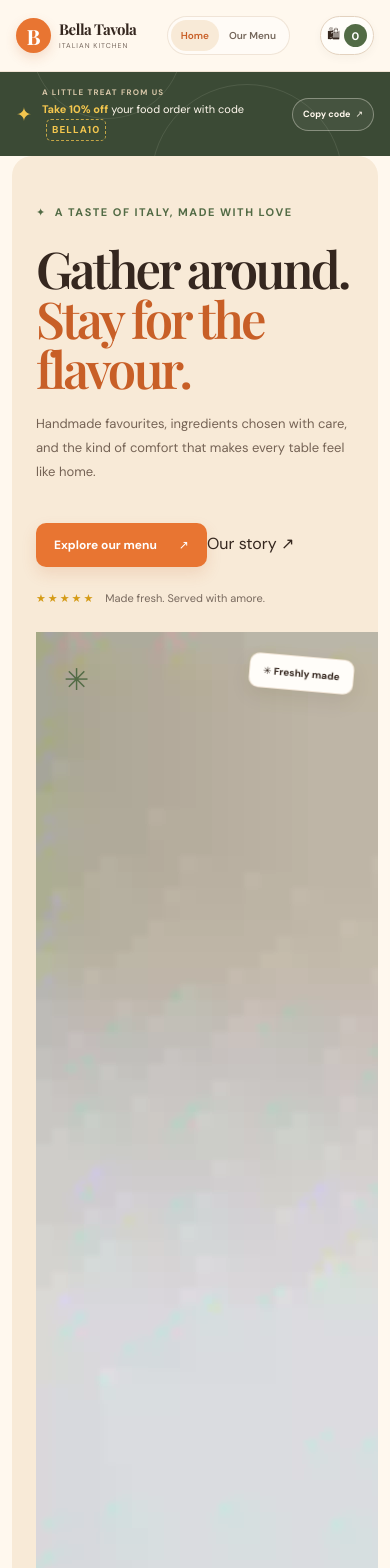
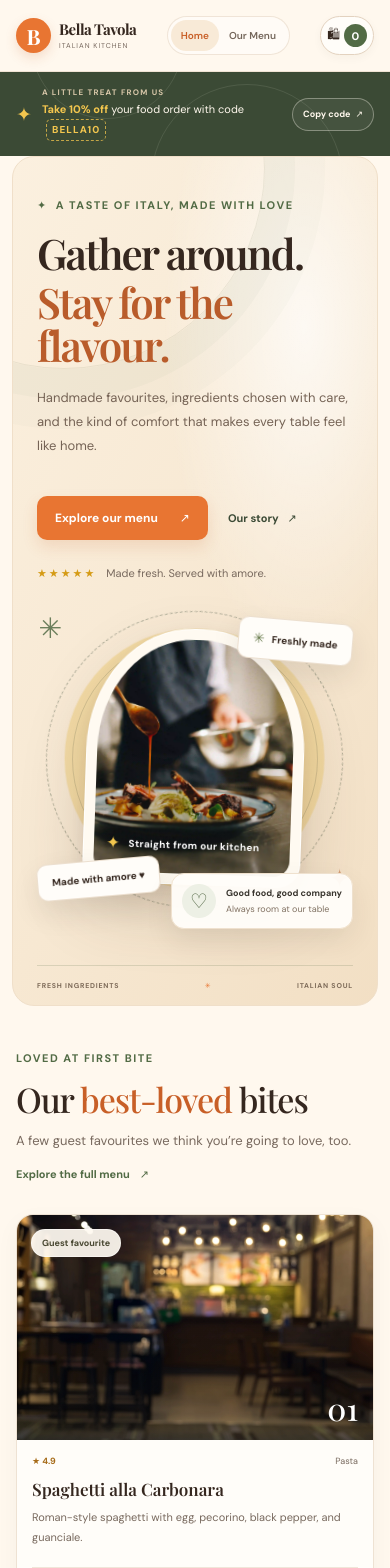
Before and after one commit to hadiswebpro/Bella-Tavola, a React (Vite) app: page / in a window 390 px wide. Shown: the top 1568 px of the page. Built offline with nearby package versions, Linux system fonts and the light colour scheme.

Commit message:
Style photo-led hero section with subtle animations and responsive layout

```diff
--- a/src/App.css
+++ b/src/App.css
@@ -890,3 +890,127 @@ button { cursor: pointer; }
     transition: none !important;
   }
 }
+
+
+/* Refined photo-led hero */
+.hero-section {
+  width: min(1320px, calc(100% - 48px));
+  min-height: 560px;
+  grid-template-columns: minmax(0, .95fr) minmax(0, 1.05fr);
+  gap: clamp(24px, 4vw, 60px);
+  padding: 58px clamp(28px, 6vw, 86px) 82px;
+  border: 1px solid #f0dfc9;
+  background:
+    radial-gradient(ellipse at 80% 20%, rgb(255 255 255 / 72%), transparent 34%),
+    linear-gradient(120deg, #fbf0df 0%, #f7e8d2 56%, #f2dfc4 100%);
+  isolation: isolate;
+}
+.hero-section::before {
+  position: absolute;
+  z-index: -1;
+  top: -190px;
+  left: -150px;
+  width: 400px;
+  height: 400px;
+  border: 1px solid rgb(83 104 65 / 10%);
+  border-radius: 50%;
+  box-shadow: 0 0 0 30px rgb(83 104 65 / 3%), 0 0 0 60px rgb(83 104 65 / 2%);
+  content: "";
+}
+.hero-section__content { max-width: 530px; animation: hero-copy-enter .8s both; }
+.hero-section h1 { max-width: 620px; margin-top: 25px; font-size: clamp(47px, 5.2vw, 72px); line-height: 1.04; letter-spacing: -2.4px; }
+.hero-section h1 span { display: inline-block; margin-top: 5px; color: #b95c2b; }
+.hero-section__description { max-width: 410px; margin-top: 18px; font-size: 14px; }
+.hero-section__actions { display: flex; flex-wrap: wrap; align-items: center; gap: 18px; }
+.hero-section__actions .primary-button { margin-top: 25px; }
+.hero-secondary-button { display: inline-flex; align-items: center; gap: 9px; margin-top: 25px; padding: 12px 2px; color: #3b4a35; font-size: 11px; font-weight: 700; text-decoration: none; }
+.hero-secondary-button span { transition: transform .2s ease; }
+.hero-secondary-button:hover span { transform: translate(3px, -3px); }
+.hero-note { margin-top: 26px; }
+.hero-section__art { min-height: 390px; transform: translateZ(0); }
+.hero-sun { width: min(390px, 90%); height: auto; aspect-ratio: 1; background: #edc65f; opacity: .48; filter: blur(.2px); animation: hero-sun-breathe 7s ease-in-out infinite; }
+.hero-circle--outer { width: min(410px, 98%); height: auto; aspect-ratio: 1; border-color: rgb(59 74 53 / 40%); animation: hero-ring-rotate 35s linear infinite; }
+.hero-circle--inner { width: min(330px, 80%); height: auto; aspect-ratio: 1; border-color: rgb(59 74 53 / 17%); }
+.hero-photo-frame {
+  position: relative;
+  z-index: 1;
+  width: min(360px, 78%);
+  aspect-ratio: 4 / 4.7;
+  padding: 10px;
+  overflow: hidden;
+  border: 1px solid rgb(255 255 255 / 82%);
+  border-radius: 48% 48% 24px 24px;
+  background: #fffaf1;
+  box-shadow: 0 26px 65px rgb(74 48 25 / 19%), 0 6px 18px rgb(74 48 25 / 8%);
+  transform: rotate(2deg);
+  animation: hero-photo-enter .9s .12s both, hero-photo-float 7s 1s ease-in-out infinite;
+}
+.hero-photo-frame::after { position: absolute; inset: 45% 10px 10px; border-radius: 0 0 16px 16px; background: linear-gradient(transparent, rgb(26 24 17 / 38%)); content: ""; pointer-events: none; }
+.hero-food-photo { display: block; width: 100%; height: 100%; border-radius: 48% 48% 16px 16px; object-fit: cover; }
+.hero-photo-label { position: absolute; z-index: 2; right: 22px; bottom: 28px; left: 22px; display: flex; align-items: center; gap: 8px; color: white; font-size: 10px; font-weight: 700; letter-spacing: .3px; }
+.hero-photo-label > span { color: #f3c64e; font-size: 17px; }
+.floating-tag { display: inline-flex; align-items: center; gap: 7px; padding: 11px 14px; border: 1px solid rgb(234 220 203 / 90%); box-shadow: 0 12px 28px rgb(53 39 31 / 10%); }
+.floating-tag--top { top: 52px; right: -8px; animation: hero-tag-float 5s ease-in-out infinite; }
+.floating-tag--top > span { color: #687b4c; font-size: 14px; }
+.floating-tag--bottom { bottom: 42px; left: -10px; animation: hero-tag-float 5.7s ease-in-out infinite reverse; }
+.hero-leaf--one { top: 22px; left: 2px; font-size: 27px; animation: hero-sparkle 4s ease-in-out infinite; }
+.hero-leaf--two { right: 2px; bottom: 32px; color: #bf6c35; font-size: 28px; animation: hero-sparkle 3.5s ease-in-out infinite reverse; }
+.hero-quality-note {
+  position: absolute;
+  z-index: 3;
+  right: -14px;
+  bottom: 4px;
+  display: flex;
+  align-items: center;
+  gap: 10px;
+  max-width: 225px;
+  padding: 12px 15px;
+  border: 1px solid #efe1ce;
+  border-radius: 13px;
+  background: rgb(255 253 249 / 96%);
+  box-shadow: 0 12px 28px rgb(53 39 31 / 9%);
+  animation: hero-copy-enter .7s .35s both;
+}
+.hero-quality-note > span:first-child { display: grid; flex-shrink: 0; place-items: center; width: 34px; height: 34px; border-radius: 50%; background: #edf0e5; color: #536745; font-size: 20px; }
+.hero-quality-note > span:last-child { display: flex; flex-direction: column; gap: 4px; }
+.hero-quality-note strong { color: #39352e; font-size: 10px; }
+.hero-quality-note small { color: #827364; font-size: 9px; }
+@keyframes hero-copy-enter { from { opacity: 0; translate: 0 16px; } to { opacity: 1; translate: 0 0; } }
+@keyframes hero-photo-enter { from { opacity: 0; scale: .95; } to { opacity: 1; scale: 1; } }
+@keyframes hero-photo-float { 0%, 100% { translate: 0 0; } 50% { translate: 0 -8px; } }
+@keyframes hero-tag-float { 0%, 100% { translate: 0 0; } 50% { translate: 0 -6px; } }
+@keyframes hero-sun-breathe { 0%, 100% { scale: .98; opacity: .4; } 50% { scale: 1.04; opacity: .58; } }
+@keyframes hero-ring-rotate { from { rotate: 0deg; } to { rotate: 360deg; } }
+@keyframes hero-sparkle { 0%, 100% { opacity: .55; scale: .9; } 50% { opacity: 1; scale: 1.12; } }
+
+@media (max-width: 900px) {
+  .hero-section { width: calc(100% - 36px); grid-template-columns: minmax(0, 1fr) minmax(0, .9fr); gap: 15px; padding: 44px 32px 78px; }
+  .hero-section h1 { font-size: clamp(43px, 5.8vw, 58px); }
+  .hero-section__art { min-height: 330px; }
+  .hero-photo-frame { width: min(300px, 82%); }
+  .hero-circle--outer { width: 100%; }
+  .hero-quality-note { right: -8px; bottom: 0; max-width: 195px; padding: 10px; }
+  .hero-quality-note strong { font-size: 9px; }
+}
+@media (max-width: 650px) {
+  .hero-section { width: calc(100% - 24px); grid-template-columns: 1fr; gap: 5px; min-height: 0; padding: 36px 24px 76px; border-radius: 22px; }
+  .hero-section__content { max-width: none; padding: 0; }
+  .hero-section h1 { margin: 18px 0 14px; font-size: clamp(42px, 10vw, 58px); letter-spacing: -1.8px; }
+  .hero-section__description { font-size: 13px; }
+  .hero-section__art { width: 100%; min-height: 340px; margin-top: 4px; }
+  .hero-sun { width: min(300px, 84%); }
+  .hero-circle--outer { width: min(320px, 94%); }
+  .hero-circle--inner { width: min(260px, 78%); }
+  .hero-photo-frame { width: min(260px, 69%); }
+  .floating-tag--top { top: 36px; right: 0; }
+  .floating-tag--bottom { bottom: 30px; left: 0; }
+  .hero-quality-note { right: 0; bottom: 0; max-width: 205px; }
+  .hero-section__bottom { right: 24px; left: 24px; gap: 8px; padding: 15px 0; font-size: 7px; letter-spacing: .8px; }
+}
+@media (prefers-reduced-motion: reduce) {
+  .hero-section__content, .hero-sun, .hero-circle--outer, .hero-photo-frame,
+  .floating-tag, .hero-leaf, .hero-quality-note {
+    animation: none !important;
+    transition: none !important;
+  }
+}
```
